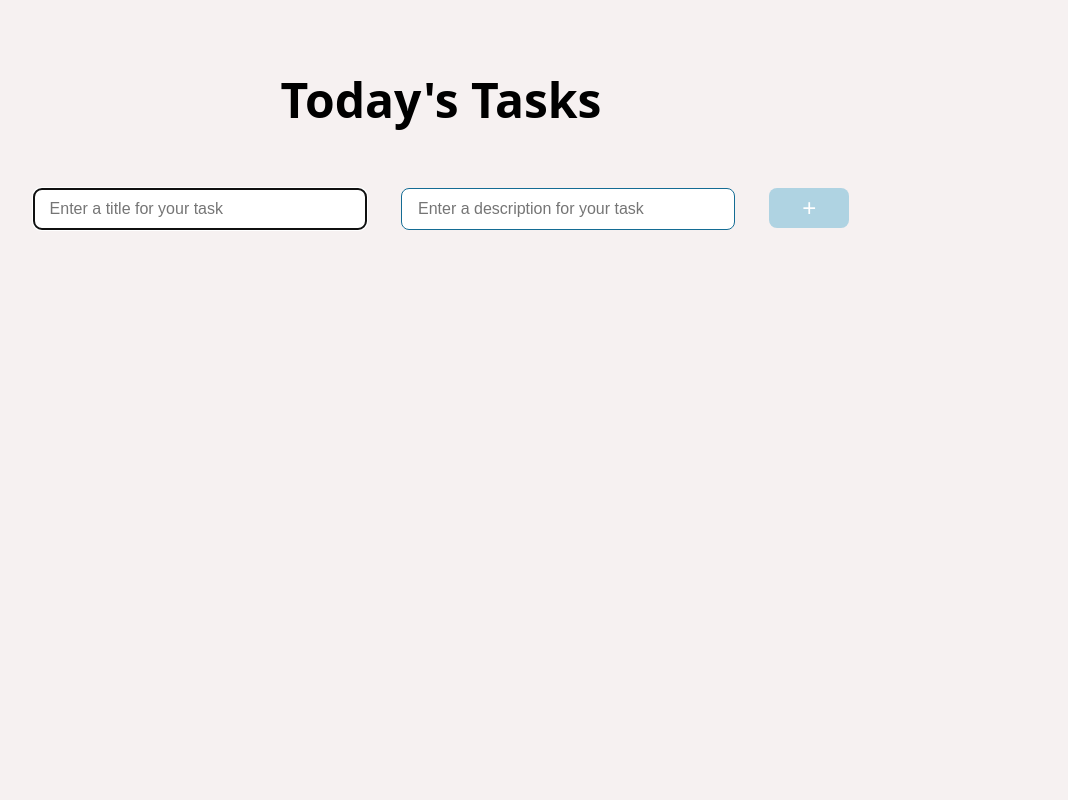
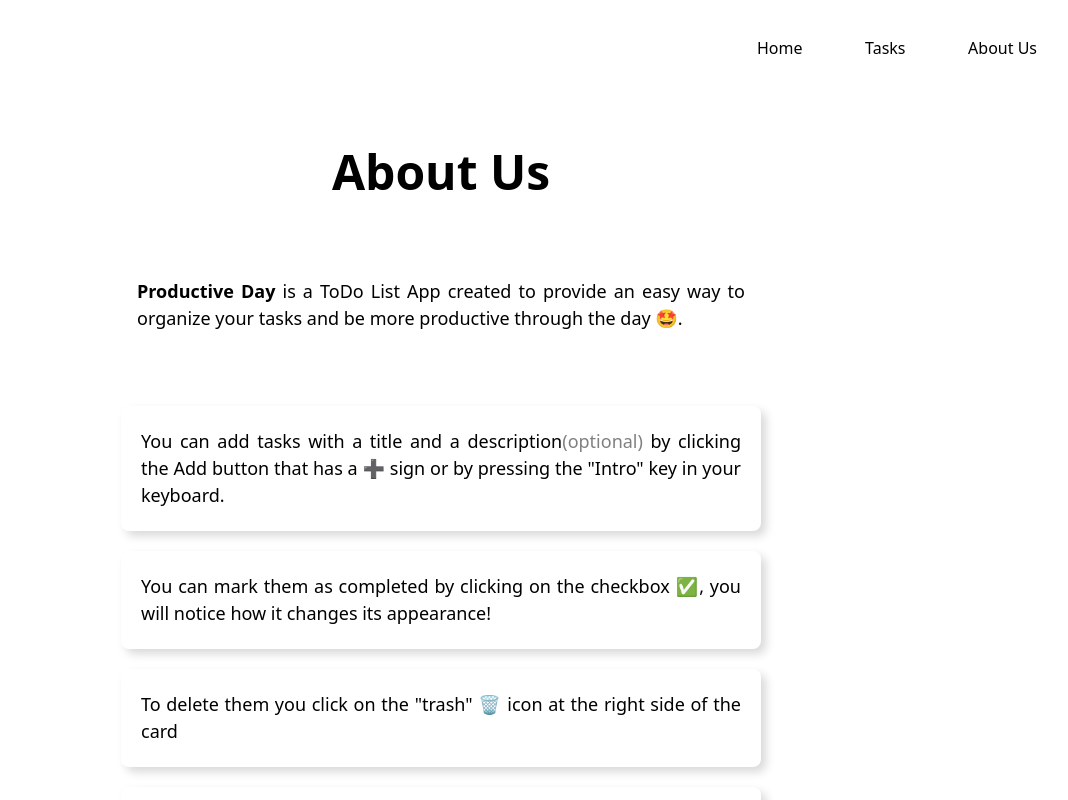
Before and after one commit to davidcdev/my-react-task-list, a React (Vite) app: page /about-us in a window 1280 px wide. Shown: the top 800 px of the page, without its empty margins (199-1267 px from the left). Built offline with nearby package versions, Linux system fonts and the light colour scheme.

Commit message:
Implemented react-router lazy-loading and renewed the style

```diff
--- a/package.json
+++ b/package.json
@@ -15,10 +15,14 @@
     "@mui/icons-material": "^5.11.16",
     "@mui/material": "^5.13.6",
     "install": "^0.13.0",
+    "localforage": "^1.10.0",
+    "match-sorter": "^6.3.1",
     "npm": "^9.7.2",
     "react": "^18.2.0",
     "react-dom": "^18.2.0",
-    "react-hot-toast": "^2.4.1"
+    "react-hot-toast": "^2.4.1",
+    "react-router-dom": "^6.14.1",
+    "sort-by": "^1.2.0"
   },
   "devDependencies": {
     "@types/react": "^18.0.37",
--- a/src/App.css
+++ b/src/App.css
@@ -9,6 +9,45 @@
   font-family: system-ui, -apple-system, BlinkMacSystemFont, 'Segoe UI', Roboto, Oxygen, Ubuntu, Cantarell, 'Open Sans', 'Helvetica Neue', sans-serif;
 }
 
+body {
+  width: 100%;
+  height: 100vh;
+}
+
+.menu {
+  width: 100%;
+  height: 32px;
+  display: flex;
+  justify-content: flex-end;
+  margin-bottom: 20px;
+}
+
+.menu ul {
+  width: 25%;
+  display: flex;
+  justify-content: space-between;
+  align-items: center;
+}
+
+.menu ul li {
+  list-style: none;
+}
+
+.menu ul li a {
+  text-decoration: none;
+  color: #000;
+  font-size: 16px;
+  font-weight: 500;
+  border-radius: 8px;
+  padding: 12px;
+  transition: all 0.3s ease-in-out;
+}
+
+.menu ul li a:hover {
+  cursor: pointer;
+  background-color: gainsboro;
+}
+
 header {
   display: flex;
   flex-direction: column;
@@ -16,11 +55,27 @@ header {
   justify-content: space-around;
   width: 100%;
   height: 20%;
-  margin-bottom: 20px;
+  margin: 20px 0;
 }
 
 .title {
   font-size: 1.5rem;
+}
+
+.app-name {
+  font-size: 4rem;
+  color: transparent;
+    background-image: linear-gradient(
+        90deg,
+        #f8db1d,
+        #f48e2e
+    );
+    background-clip: text;
+    -webkit-background-clip: text;
+}
+
+header.welcome {
+  height: 60vh;
 }
 
 .form-container {
@@ -37,8 +92,8 @@ header {
   transition: all 0.4s ease-in-out;
 }
 
-.new-task{
-  border: 1px solid #146C94;
+.new-task {
+  border: 1px solid #f48e2e;
   border-radius: 8px;
   width: 300px;
   height: 32px;
@@ -60,7 +115,7 @@ span.error {
 }
 
 .add-button {
-  background-color: #19A7CE;
+  background-color: #f48e2e;
   border: none;
   border-radius: 8px;
   width: 80px;
@@ -73,7 +128,7 @@ span.error {
 }
 
 .add-button:disabled {
-  background-color: #AFD3E2;
+  background-color: #ffe1bf;
 }
 
 .task-list-item:nth-child(1) {
@@ -92,9 +147,14 @@ span.error {
   padding: 4px 16px;
   background-color: #F6F1F1;
   position: relative;
-  background: #F6F1F1;
-  box-shadow:  5px 5px 10px #ccc8c8,
+  background: #ffffff;
+  box-shadow:  5px 5px 10px #d9d9d9,
                -5px -5px 10px #ffffff;
+  transition: all .4s ease-in-out;
+}
+
+.task-list-item:hover {
+  transform: translateX(-3px)translateY(-3px);
 }
 
 .task-list-item.is-completed:nth-child(1) {
@@ -110,8 +170,9 @@ span.error {
   width: 350px;
   min-height: 50px;
   padding: 4px 16px;
-  background-color: #E3F4F4;
+  background-color: #ffe4c5;
   opacity: 0.65;
+  text-decoration: line-through;
 }
 
 .task-list-item.is-completed:hover {
@@ -153,14 +214,85 @@ span.error {
   opacity: 0.65;
 }
 
+.about {
+  width: 100%;
+  display: flex;
+  flex-direction: column;
+  justify-content: center;
+  align-items: center;
+}
+
+.about p {
+  display: block;
+  width: 50%;
+  font-size: 18px;
+  text-align: justify;
+  padding: 0 4px;
+}
+
+.about ul {
+  width: 50%;
+  display: flex;
+  flex-direction: column;
+  justify-content: center;
+  align-items: center;
+  padding: 20px;
+}
+
+.about ul li {
+  list-style: none;
+  margin-top: 20px;
+  display: flex;
+  place-items: center;
+  justify-content:flex-start;
+  border: none;
+  border-radius: 8px;
+  width: 100%;
+  min-height: 50px;
+  padding: 4px 16px;
+  background-color: #F6F1F1;
+  position: relative;
+  background: #ffffff;
+  box-shadow:  5px 5px 10px #d9d9d9,
+               -5px -5px 10px #ffffff;
+}
+
+.about ul li p {
+  width: 100%;
+  text-align: justify;
+}
+
+.about ul li p span {
+  color: gray;
+}
+
+p.about-tech {
+  text-align: center;
+  color: gray;
+}
+
 @media (max-width: 1200px) {
+  .menu {
+    justify-content: center;
+  }
+
+  .menu ul {
+    width: 100%;
+    justify-content: space-evenly;
+    padding: 0;
+  }
+
   .title {
     font-size: 1.2rem;
   }
 
+  .app-name {
+    font-size: 3rem;
+  }
+
   .form-container {
     width: 70%;
-    height: 150px;
+    height: 180px;
     display: flex;
   }
 
@@ -177,7 +309,7 @@ span.error {
   }
 
   .add-button:disabled {
-    background-color: #AFD3E2;
+    background-color: #ffe1bf;
     width: 150px;
   }
 
@@ -196,4 +328,13 @@ span.error {
   .task-list-item.task-list-item.is-completed {
     width: 300px;
   }
+
+  .about p {
+    font-size: 14px;
+    width: 70%;
+  }
+
+  .about ul {
+    width: 70%;
+  }
 }
--- a/src/App.jsx
+++ b/src/App.jsx
@@ -1,65 +1,27 @@
 import './App.css'
-import { Header } from "./components/Header"
-import { TaskForm } from './components/TaskForm';
-import { TaskList } from './components/TaskList'
-import { useUpdateTasks } from './hooks/useUpdateTasks';
+import { BrowserRouter, Routes, Route } from "react-router-dom";
+import { lazy, Suspense } from "react";
+import { Menu } from './components/Menu';
 
 function App() {
-  const {
-    taskList,
-    title,
-    setTitle,
-    description,
-    setDescription,
-    formValidation,
-    setFormValidation,
-    complete,
-    handleAddClick,
-    handleKeyDown,
-    handleCompleteClick,
-    handleDeleteClick} = useUpdateTasks();
-
-    function handleAddTask(e) {
-      handleAddClick(e);
-    }
-
-    function handleAddEnter(e) {
-      handleKeyDown(e);
-    }
-
-    function handleTitleChange(e) {
-      const title = e
-
-      setFormValidation({
-        ...formValidation,
-        title: title.length < 3 ? "Title must be at least 3 characters" : "",
-      });
-
-      setTitle(e);
-    }
-
-    function handleDescriptionChange(e) {
-      setDescription(e);
-    }
-
+  const Home = lazy(() => import("./pages/Home"));
+  const Tasks = lazy(() => import("./pages/Tasks"));
+  const AboutUs = lazy(() => import("./pages/AboutUs"));
+  /* const NotFound = lazy(() => import("./pages/NotFound")); */
   return (
     <>
-      <Header />
-      <TaskForm
-        title={title}
-        onTitleChange={handleTitleChange}
-        description={description}
-        onDescriptionChange={handleDescriptionChange}
-        formValidation={formValidation}
-        handleKeyDown={handleAddEnter}
-        handleAddClick={handleAddTask}
-      />
-      <TaskList
-        taskList={taskList}
-        complete={complete}
-        handleCompleteClick={handleCompleteClick}
-        handleDeleteClick={handleDeleteClick}
-      />
+      <BrowserRouter>
+        <Menu />
+        <Suspense >
+          <Routes>
+            <Route path="/" element={<Home />} />
+            <Route path="/home" element={<Home />} />
+            <Route path="/about-us" element={<AboutUs />} />
+            <Route path="tasks" element={<Tasks />} />
+            <Route path="*" element={<h1>Error 404</h1>} />
+          </Routes>
+        </Suspense>
+      </BrowserRouter>
     </>
   )
 }
--- /dev/null
+++ b/src/components/Menu.jsx
@@ -0,0 +1,19 @@
+import { Link } from "react-router-dom";
+
+export function Menu () {
+    return (
+        <nav className="menu">
+            <ul>
+                <li>
+                    <Link to="/home">Home</Link>
+                </li>
+                <li>
+                    <Link to="/tasks">Tasks</Link>
+                </li>
+                <li>
+                    <Link to="/about-us">About Us</Link>
+                </li>
+            </ul>
+        </nav>
+    )
+}
--- a/src/hooks/useUpdateTasks.js
+++ b/src/hooks/useUpdateTasks.js
@@ -2,11 +2,10 @@ import { useState, useEffect } from 'react'
 import { notifyCompleted, notifyDeleted, notifySaved } from "../logic/notifications";
 
 export function useUpdateTasks() {
-
     const [title, setTitle] = useState('');
     const [description, setDescription] = useState('');
     const [formValidation, setFormValidation] = useState({title: null});
-    const [ taskList, setTaskList ] = useState([]);
+    const [taskList, setTaskList] = useState([]);
     const [complete, setComplete] = useState(false);
 
     const saveTask = (title, description) => {
--- a/src/index.css
+++ b/src/index.css
@@ -1,5 +1,5 @@
 body {
-  background-color: #F6F1F1;
+  background-color: #fff;
   font-family: system-ui, -apple-system, BlinkMacSystemFont, 'Segoe UI', Roboto, Oxygen, Ubuntu, Cantarell, 'Open Sans', 'Helvetica Neue', sans-serif;
   font-size: 16px;
   line-height: 1.5;
--- a/src/logic/notifications.js
+++ b/src/logic/notifications.js
@@ -17,9 +17,3 @@ export const notifyCompleted = () => toast('Task completed!', {
     position: "top-center",
     icon: "🤩"
 });
-
-/* export const notifyEdited = () => toast('Task edited succesfully!', {
-    duration: 2000,
-    position: "bottom-center",
-    icon: "🫡"
-}); */
--- /dev/null
+++ b/src/pages/AboutUs.jsx
@@ -0,0 +1,45 @@
+export default function AboutUs () {
+    return (
+        <>
+            <header className="title">
+                <h1>About Us</h1>
+            </header>
+
+            <article className="about">
+                <p className="about-intro">
+                    <strong>Productive Day</strong> is a ToDo List App created to provide an easy way to organize your tasks and be more productive through the day 🤩.
+                </p>
+
+                <ul>
+                    <li>
+                        <p>
+                            You can add tasks with a title and a description<span>(optional)</span> by clicking the Add button that has a ➕ sign or by pressing the "Intro" key in your keyboard.
+                        </p>
+                    </li>
+                    <li>
+                        <p>
+                            You can mark them as completed by clicking on the checkbox ✅, you will notice how it changes its appearance!
+                        </p>
+                    </li>
+                    <li>
+                        <p>
+                            To delete them you click on the "trash" 🗑️ icon at the right side of the card
+                        </p>
+                    </li>
+                    <li>
+                        <p>
+                            Did you noticed about the notifications? Yes, a notification will be displayed confirming the action you just did 😁.
+                        </p>
+                    </li>
+                    <li>
+                        <p>
+                            Don't worry if you close the tab or the browser! The tasks you didn't delete will remain in your list when you open the tab again 😌.
+                        </p>
+                    </li>
+                </ul>
+
+                <p className="about-tech">This app was built with ReactJS.</p>
+            </article>
+        </>
+    )
+}
--- /dev/null
+++ b/src/pages/Home.jsx
@@ -0,0 +1,9 @@
+export default function Home () {
+    return (
+        <header className="welcome">
+            <div className="title">
+                <h1>Hi! Welcome to <br/><span className="app-name">Productive Day</span></h1>
+            </div>
+        </header>
+    )
+}
--- /dev/null
+++ b/src/pages/Tasks.jsx
@@ -0,0 +1,64 @@
+import { Header } from "../components/Header";
+import { TaskForm } from "../components/TaskForm"
+import { TaskList } from "../components/TaskList"
+import { useUpdateTasks } from "../hooks/useUpdateTasks"
+
+export default function Tasks () {
+    const {
+        taskList,
+        title,
+        setTitle,
+        description,
+        setDescription,
+        formValidation,
+        setFormValidation,
+        complete,
+        handleAddClick,
+        handleKeyDown,
+        handleCompleteClick,
+        handleDeleteClick} = useUpdateTasks();
+
+        function handleAddTask(e) {
+          handleAddClick(e);
+        }
+
+        function handleAddEnter(e) {
+          handleKeyDown(e);
+        }
+
+        function handleTitleChange(e) {
+          const title = e
+
+          setFormValidation({
+            ...formValidation,
+            title: title.length < 3 ? "Title must be at least 3 characters" : "",
+          });
+
+          setTitle(e);
+        }
+
+        function handleDescriptionChange(e) {
+          setDescription(e);
+        }
+
+    return (
+        <>
+            <Header />
+            <TaskForm
+                title={title}
+                onTitleChange={handleTitleChange}
+                description={description}
+                onDescriptionChange={handleDescriptionChange}
+                formValidation={formValidation}
+                handleKeyDown={handleAddEnter}
+                handleAddClick={handleAddTask}
+            />
+            <TaskList
+                taskList={taskList}
+                complete={complete}
+                handleCompleteClick={handleCompleteClick}
+                handleDeleteClick={handleDeleteClick}
+            />
+        </>
+    )
+}
```
Also changed, not shown: 1 other file (tests, documents, lock files or other folders).
